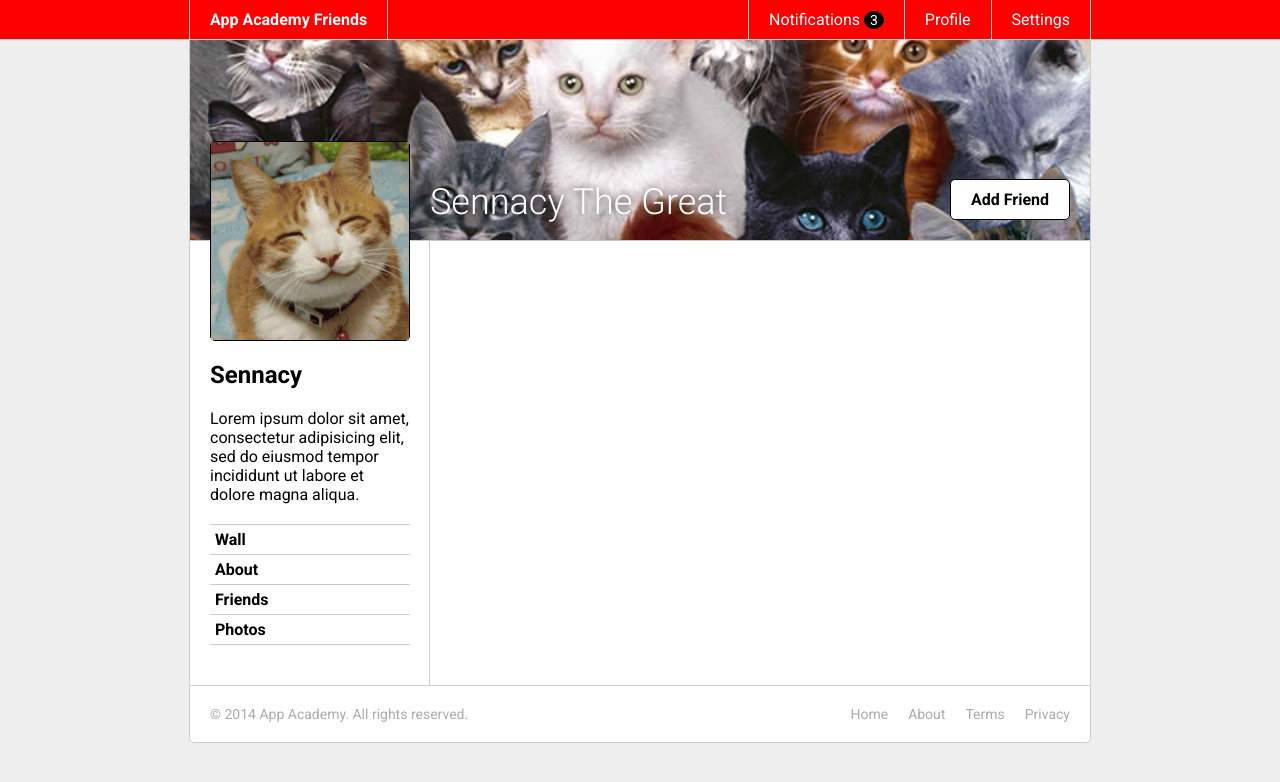
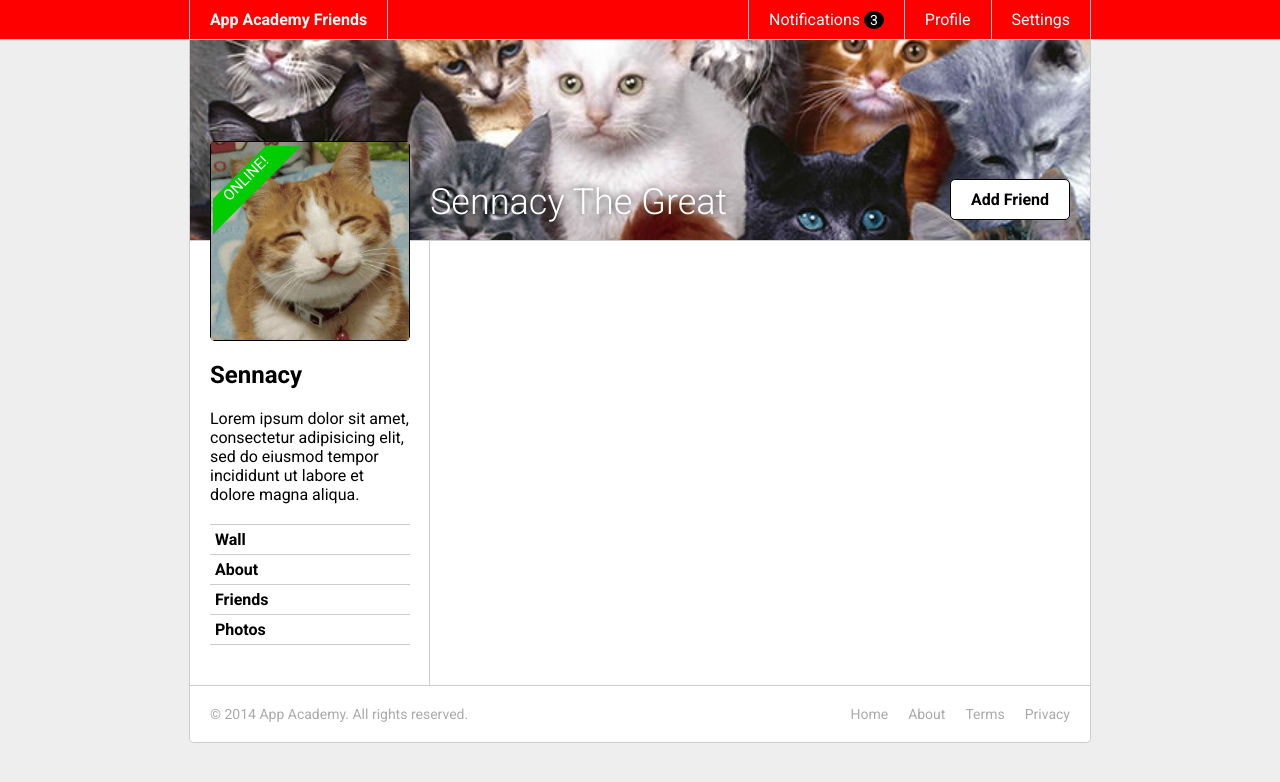
Before and after one commit to jli57/aa_W6D1, a plain HTML site: page css-friends-07/07-online.html in a window 1280 px wide. Drawn offline with Linux system fonts and the light colour scheme.

Commit message:
Finish css friends 7

```diff
--- a/css-friends-07/07-online.html
+++ b/css-friends-07/07-online.html
@@ -48,6 +48,9 @@
     <section class="content-sidebar">
 
       <a href="#" class="profile-picture">
+        <section class="online">
+          ONLINE!
+        </section>
         <img src="./images/cat.jpg" alt="">
       </a>
 
--- a/css-friends-07/css/07-online.css
+++ b/css-friends-07/css/07-online.css
@@ -1 +1,19 @@
 /* PHASE 7: Online */
+.online {
+  position: absolute;
+  /* background-color: green; */
+  transform: translateY(20px)
+    translateX(-17px)
+    rotate(0.875turn)
+    scale(1.25);
+  padding-top: 10px;
+  border-bottom: 20px solid #00cc00;
+  border-left: 20px solid transparent;
+  border-right: 19px solid transparent;
+  height: 0;
+  width: 60px;
+  color: white;
+  font-size: 12px;
+  text-align: center;
+  vertical-align: middle;
+}
```
